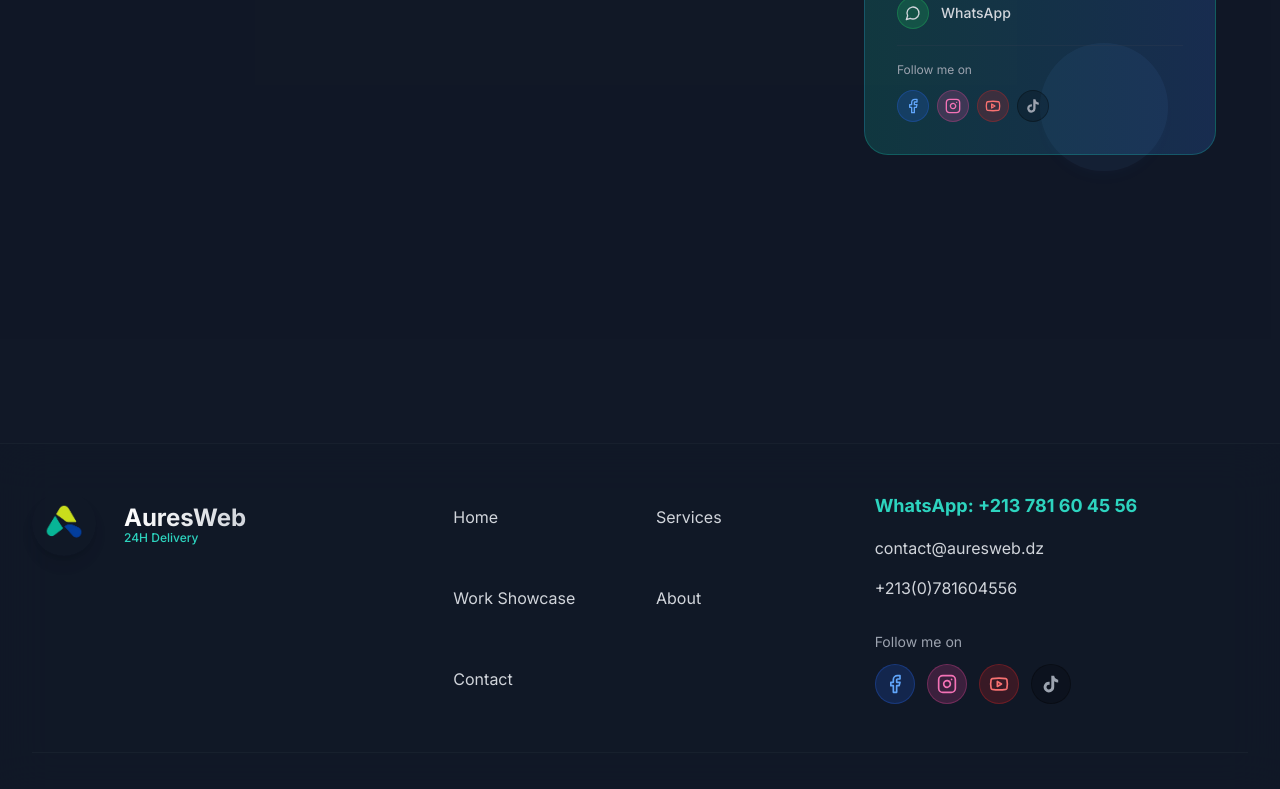
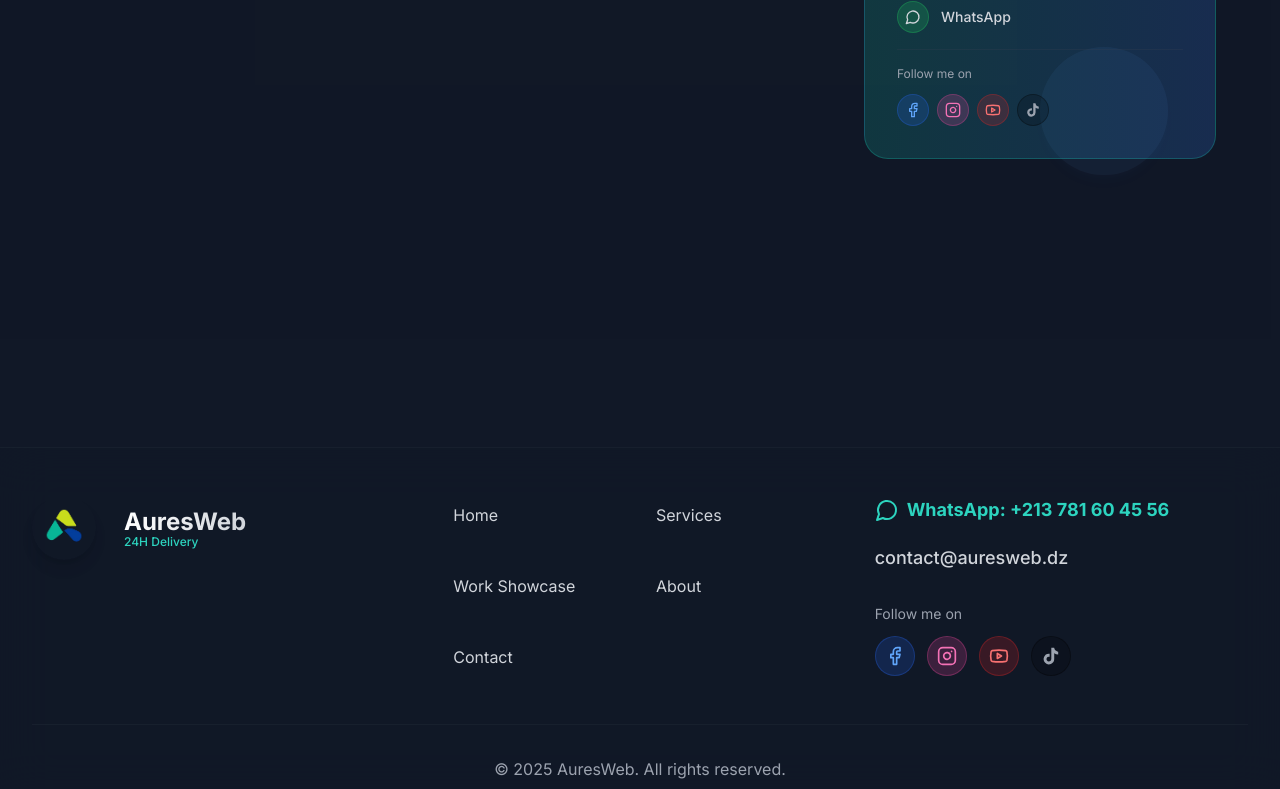
Before and after one commit to Abdouzerguine/auresweb, a React (Vite) app: page /services in a window 1280 px wide. Shown: the part 3472-4261 px from the top of the page. Built offline with nearby package versions, Linux system fonts and the light colour scheme.

Commit message:
Add WhatsApp icon to contact section link

```diff
--- a/src/components/Footer.tsx
+++ b/src/components/Footer.tsx
@@ -1,6 +1,6 @@
 import React from 'react';
 import { Link, useNavigate } from 'react-router-dom';
-import { Heart, Facebook, Instagram, Youtube } from 'lucide-react';
+import { Heart, Facebook, Instagram, Youtube, MessageCircle } from 'lucide-react';
 
 interface FooterProps {
   currentLang: string;
@@ -80,19 +80,14 @@ const Footer: React.FC<FooterProps> = ({ currentLang }) => {
           {/* Contact Info & Social Media */}
           <div className="space-y-4">
             <a href="https://wa.me/213781604556" target="_blank" rel="noopener noreferrer" className="inline-flex items-center text-teal-400 hover:text-green-500 font-bold text-lg">
+              <MessageCircle className="w-6 h-6 mr-2" />
               WhatsApp: +213 781 60 45 56
             </a>
             <a
               href="mailto:contact@auresweb.dz"
-              className="block text-gray-300 hover:text-teal-400 transition-colors"
+              className="block text-gray-300 hover:text-teal-400 transition-colors text-lg font-medium"
             >
               contact@auresweb.dz
-            </a>
-            <a
-              href="tel:+2130781604556"
-              className="block text-gray-300 hover:text-teal-400 transition-colors"
-            >
-              +213(0)781604556
             </a>
 
             {/* Social Media Links */}
--- a/src/components/sections/Contact.tsx
+++ b/src/components/sections/Contact.tsx
@@ -304,6 +304,7 @@ const Contact: React.FC<ContactProps> = ({ currentLang }) => {
 
         <div className="text-center mb-6">
           <a href="https://wa.me/213781604556" target="_blank" rel="noopener noreferrer" className="inline-flex items-center text-teal-400 hover:text-green-500 font-bold text-lg">
+            <MessageCircle className="w-6 h-6 mr-2" />
             WhatsApp: +213 781 60 45 56
           </a>
         </div>
```
